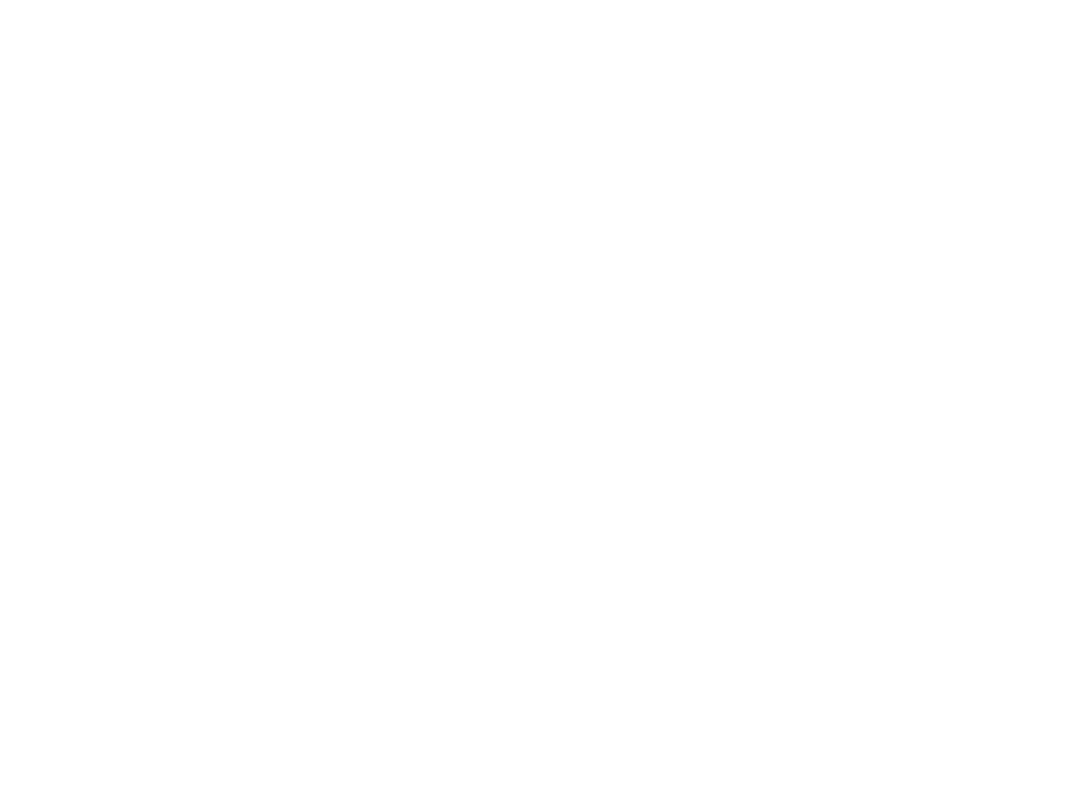
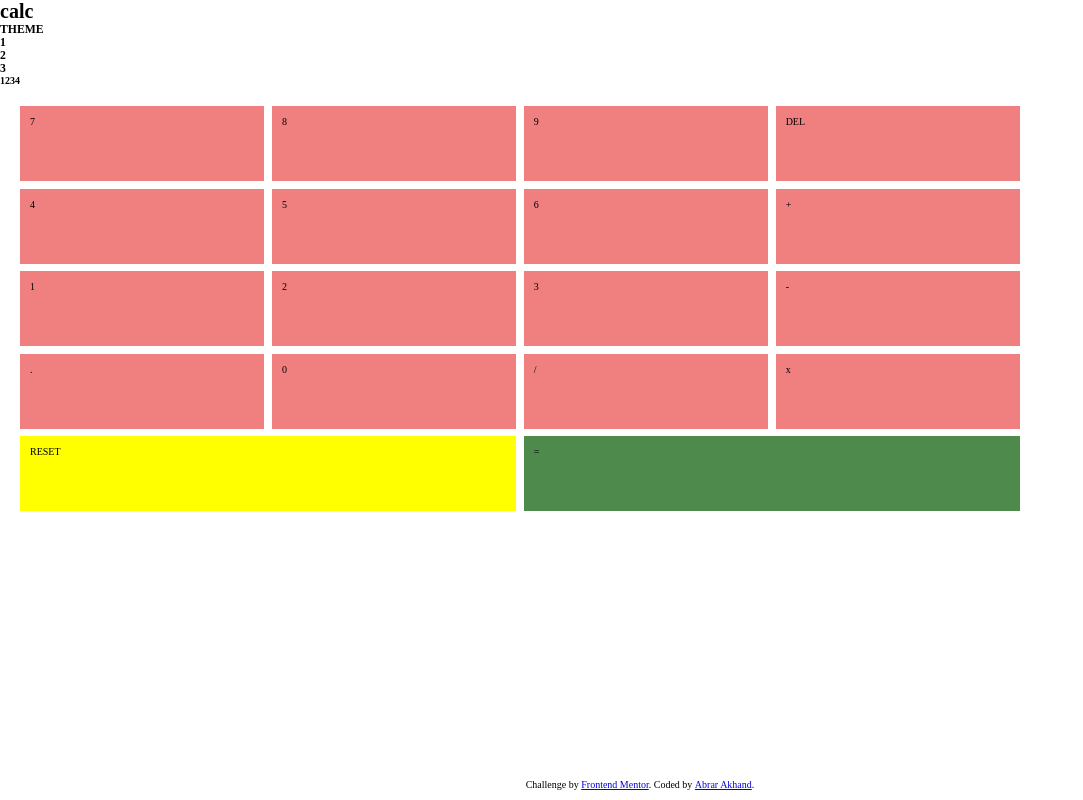
Before and after one commit to Triple3Apple/react-calculator, a React (Create React App) app: page / in a window 1280 px wide. Shown: the whole page, without its empty margins (0-1083 px from the left). Built offline with nearby package versions, Linux system fonts and the light colour scheme.

Commit message:
Added very basic styling to calculator in react

```diff
--- a/src/App.js
+++ b/src/App.js
@@ -1,9 +1,17 @@
-
+import Header from "./components/Header";
+import CalcDisplay from "./components/CalcDisplay";
+import CalcButtons from "./components/CalcButtons";
+import Footer from "./components/Footer";
 
 function App() {
   return (
-    <div className="App">
-
+    <div >
+      <div className="calculator-container">
+        <Header></Header>
+        <CalcDisplay></CalcDisplay>
+        <CalcButtons></CalcButtons>
+      </div>
+      <Footer></Footer>
     </div>
   );
 }
--- /dev/null
+++ b/src/components/Button.js
@@ -0,0 +1,27 @@
+const Button = ({ text, wideButtonType }) => {
+  // gridColumnStart: {1}, gridColumnEnd: 4
+
+  return (
+    <>
+      {wideButtonType === 1 ? (
+        <div className="button two-grid-button1">
+          <p>{text}</p>
+        </div>
+      ) : wideButtonType === 2 ? (
+        <div className="button two-grid-button2">
+          <p>{text}</p>
+        </div>
+      ) : (
+        <div className="button">
+          <p>{text}</p>
+        </div>
+      )}
+    </>
+
+    // <div className="button" {btnWidth === 2 ? "two-grid-button" : ""}>
+    //   <p>{text}</p>
+    // </div>
+  );
+};
+
+export default Button;
--- /dev/null
+++ b/src/components/CalcButtons.js
@@ -0,0 +1,28 @@
+import Button from "./Button";
+
+const CalcButtons = () => {
+  return (
+    <div className="calc-buttons">
+      <Button text={7}></Button>
+      <Button text={8}></Button>
+      <Button text={9}></Button>
+      <Button text="DEL"></Button>
+      <Button text={4}></Button>
+      <Button text={5}></Button>
+      <Button text={6}></Button>
+      <Button text="+"></Button>
+      <Button text={1}></Button>
+      <Button text={2}></Button>
+      <Button text={3}></Button>
+      <Button text="-"></Button>
+      <Button text="."></Button>
+      <Button text={0}></Button>
+      <Button text="/"></Button>
+      <Button text="x"></Button>
+      <Button text="RESET" wideButtonType={1}></Button>
+      <Button text="=" wideButtonType={2}></Button>
+    </div>
+  );
+};
+
+export default CalcButtons;
--- /dev/null
+++ b/src/components/CalcDisplay.js
@@ -0,0 +1,11 @@
+import React from "react";
+
+const CalcDisplay = () => {
+  return (
+    <div className="calcDisplay">
+      <h4 id="display">1234</h4>
+    </div>
+  );
+};
+
+export default CalcDisplay;
--- /dev/null
+++ b/src/components/Footer.js
@@ -0,0 +1,27 @@
+const Footer = () => {
+  return (
+    <div className="attribution">
+      <p>
+        Challenge by&nbsp;
+        <a
+          href="https://www.frontendmentor.io?ref=challenge"
+          target="_blank"
+          rel="noopener noreferrer"
+        >
+          Frontend Mentor
+        </a>
+        . Coded by&nbsp;
+        <a
+          href="https://www.abrarakhand.com/"
+          target="_blank"
+          rel="noopener noreferrer"
+        >
+          Abrar Akhand
+        </a>
+        .
+      </p>
+    </div>
+  );
+};
+
+export default Footer;
--- /dev/null
+++ b/src/components/Header.js
@@ -0,0 +1,12 @@
+import ThemeSelector from "./ThemeSelector";
+
+const Header = () => {
+  return (
+    <div className="headerContainer">
+      <h1 id="app-name">calc</h1>
+      <ThemeSelector></ThemeSelector>
+    </div>
+  );
+};
+
+export default Header;
--- /dev/null
+++ b/src/components/ThemeSelector.js
@@ -0,0 +1,21 @@
+const ThemeSelector = () => {
+  return (
+    <div className="themeSelector">
+      <h3>THEME</h3>
+      <div className="selector-container">
+        <div className="numbers">
+          <h3>1</h3>
+          <h3>2</h3>
+          <h3>3</h3>
+        </div>
+        <div className="selector">
+          <div className="theme-selection theme-selection1"></div>
+          <div className="theme-selection theme-selection2"></div>
+          <div className="theme-selection theme-selection3"></div>
+        </div>
+      </div>
+    </div>
+  );
+};
+
+export default ThemeSelector;
--- a/src/index.css
+++ b/src/index.css
@@ -1,13 +1,65 @@
-body {
+* {
+  box-sizing: border-box;
   margin: 0;
-  font-family: -apple-system, BlinkMacSystemFont, 'Segoe UI', 'Roboto', 'Oxygen',
-    'Ubuntu', 'Cantarell', 'Fira Sans', 'Droid Sans', 'Helvetica Neue',
-    sans-serif;
-  -webkit-font-smoothing: antialiased;
-  -moz-osx-font-smoothing: grayscale;
+  padding: 0;
 }
 
-code {
-  font-family: source-code-pro, Menlo, Monaco, Consolas, 'Courier New',
-    monospace;
+html {
+  font-size: 62.5%;
 }
+
+.calc-buttons {
+  width: 1000px;
+  margin: 2rem;
+
+  display: grid;
+  /* grid-template-columns: 25% 25% 25% 25%; */
+
+  /* fr (fractional unit) is better */
+  /* grid-template-columns: 1fr 1fr 1fr 1fr; */
+
+  grid-template-columns: repeat(4, 1fr);
+
+  /*
+  grid-column-gap: 0.5rem;
+  grid-row-gap: 0.5rem;
+  */
+
+  grid-gap: 0.75rem;
+
+  /* Sets the height for each row */
+  grid-auto-rows: 75px;
+
+  /*
+  Below line sets the minumum height to 100px and scales up if content inside is larger than 100px
+
+  grid-auto-rows: minmax(100px, auto);
+  */
+}
+
+.button {
+  padding: 1rem;
+
+  background: lightcoral;
+}
+
+.two-grid-button1 {
+  grid-column-start: 1;
+  grid-column-end: 3;
+  background: yellow;
+}
+
+.two-grid-button2 {
+  grid-column-start: 3;
+  grid-column-end: 5;
+  background: rgb(77, 138, 75);
+}
+
+.attribution {
+  position: fixed;
+  left: 0;
+  bottom: 0;
+  width: 100%;
+  text-align: center;
+  margin-bottom: 1rem;
+}
```
Also changed, not shown: src/index.js (+6 -6 lines), 2 other files (tests, documents, lock files or other folders).
